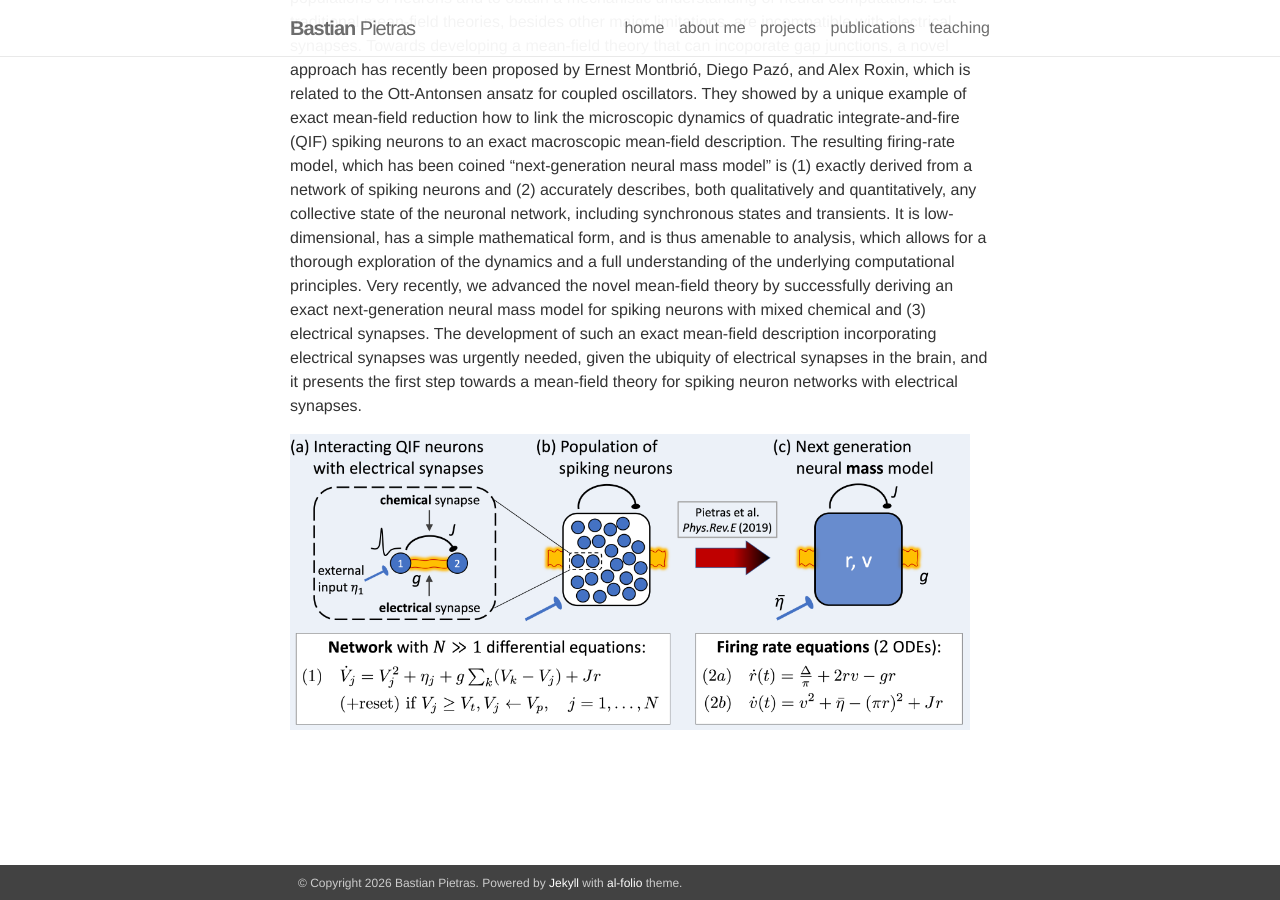
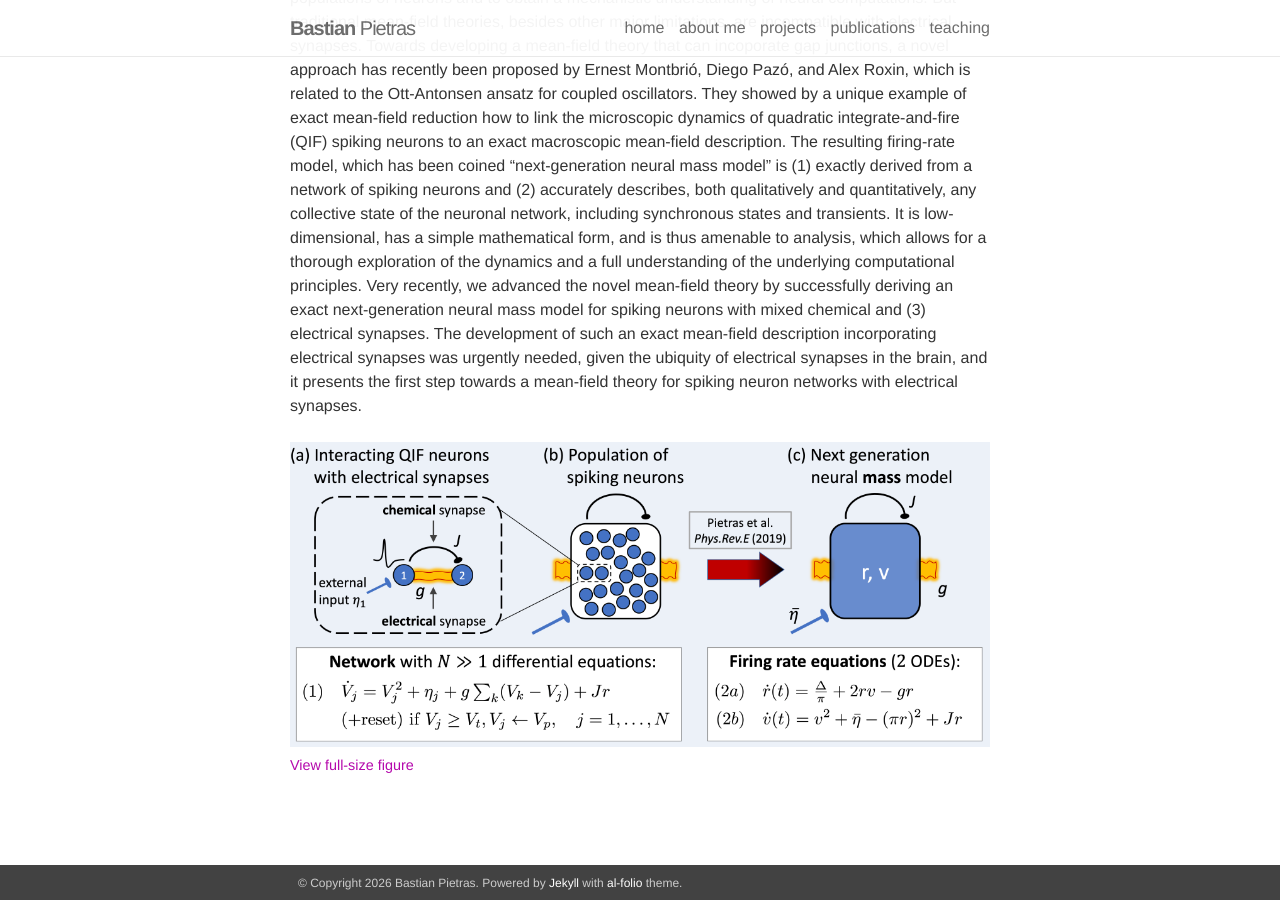
Before and after one commit to BastianPietras/bastianpietras.github.io, a Jekyll site: the page built from _projects/4QIFgap.markdown, in a window 1280 px wide and 900 px high, scrolled down 676 px. Built offline with Jekyll 4.4.1, drawn with Linux system fonts in a browser that asks for light colours.

Commit message:
Correct talk link label and make QIF figure responsive

```diff
--- a/_projects/4QIFgap.markdown
+++ b/_projects/4QIFgap.markdown
@@ -38,5 +38,9 @@ electrical synapses. The development of such an exact mean-field description inc
 urgently needed, given the ubiquity of electrical synapses in the brain, and it presents the first step towards a mean-field theory
 for spiking neuron networks with electrical synapses.
 
-<div><p style="float: center;"><img src="{{ site.baseurl }}/assets/img/qifgap_intro.png" alt="" title="" style="float: center" width="680px" height="auto" padding="10px"></p>
-</div>
+<figure style="width: 100%; max-width: 100%; margin: 1.5rem 0;">
+  <a href="{{ site.baseurl }}/assets/img/qifgap_intro.png" aria-label="Open the QIF network figure at full size" style="display: block;">
+    <img src="{{ site.baseurl }}/assets/img/qifgap_intro.png" alt="Reduction from QIF neurons with chemical and electrical synapses to a two-variable neural mass model" style="display: block; width: 100%; max-width: 100%; height: auto;">
+  </a>
+  <figcaption style="margin-top: 0.5rem; font-size: 0.9em;"><a href="{{ site.baseurl }}/assets/img/qifgap_intro.png">View full-size figure</a></figcaption>
+</figure>
```
Also changed, not shown: _pages/projects.md (+1 -1 lines).
